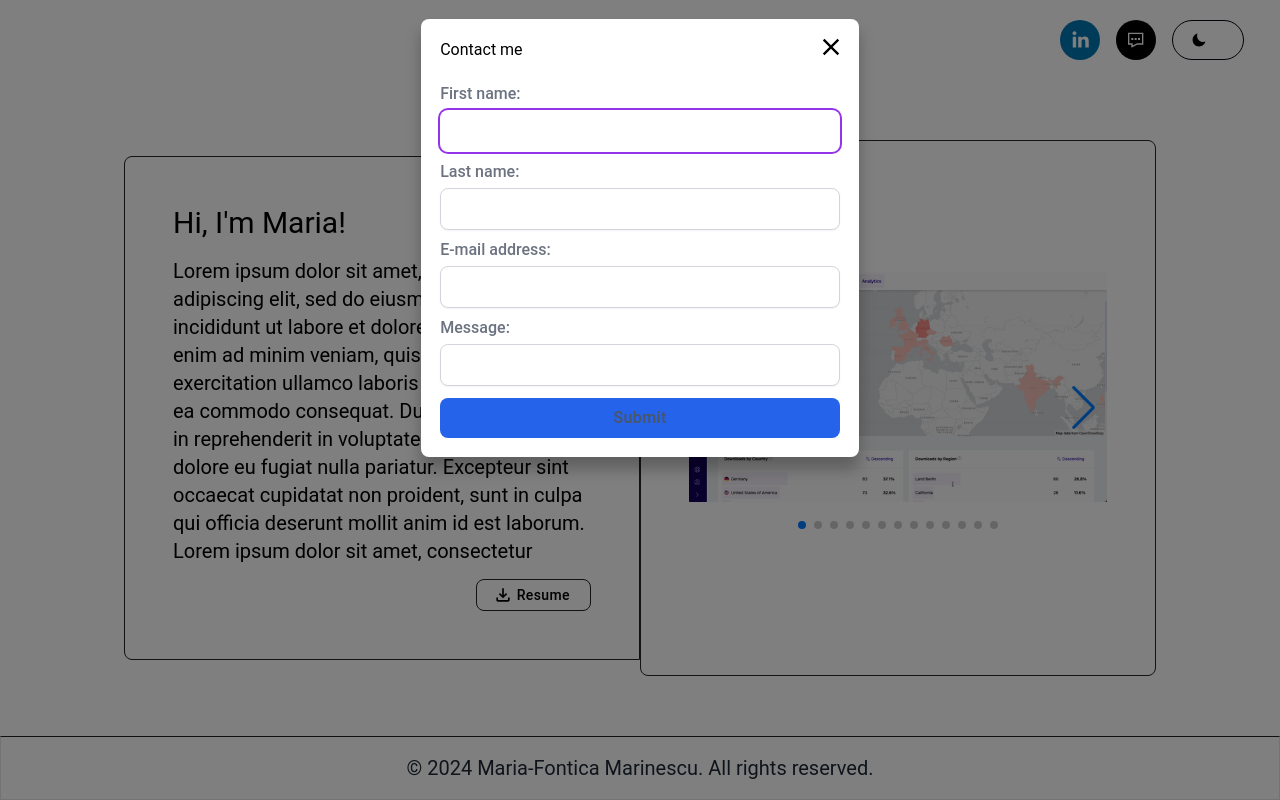
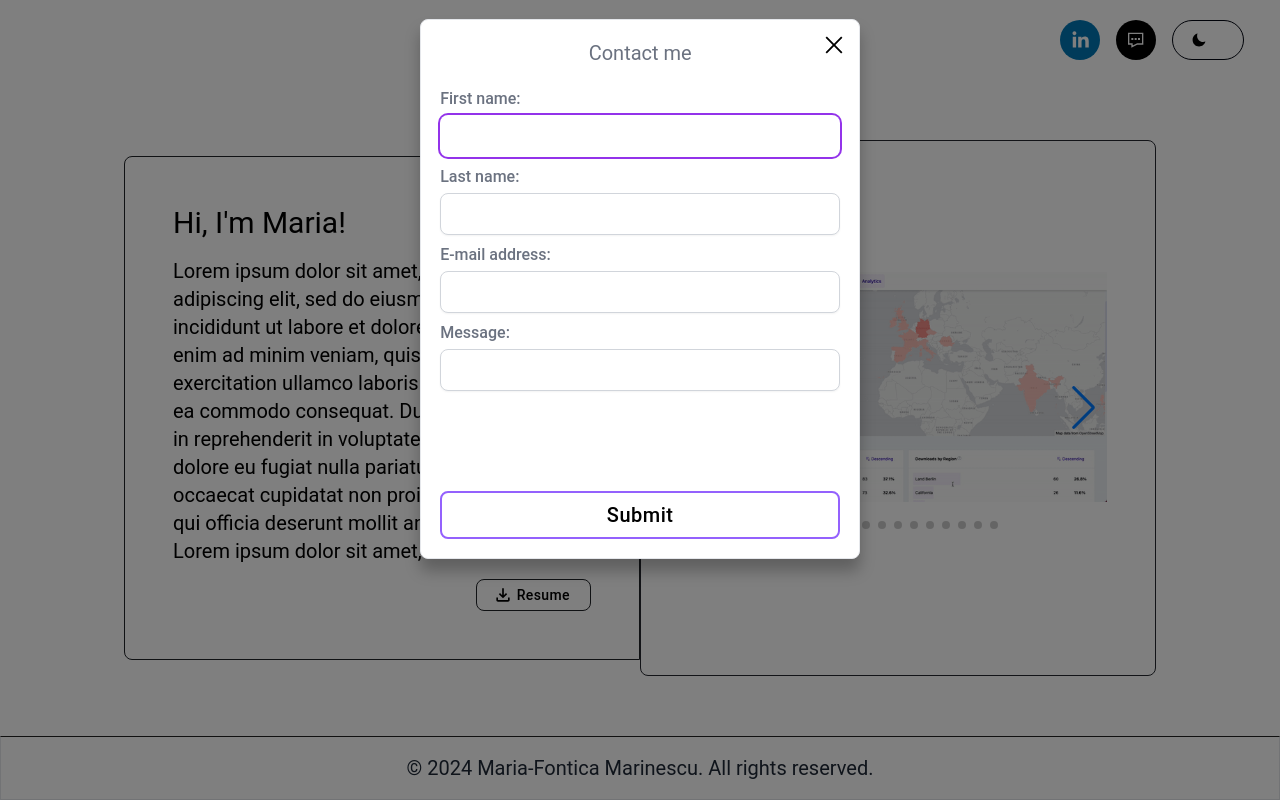
Before and after one commit to mariamarinescu/mmarinescu, a React (Vite) app: page / in a window 1280 px wide. Both pictures are taken after a click on the button 1136 px from the left and 40 px from the top of the page. Built offline with nearby package versions, Linux system fonts and the light colour scheme.

Commit message:
Style contact form

```diff
--- a/src/components/Modal.tsx
+++ b/src/components/Modal.tsx
@@ -1,12 +1,12 @@
 import 'react-responsive-modal/styles.css';
 
+import { RiCloseLargeLine } from 'react-icons/ri';
 import { Modal as ResponsiveModal } from 'react-responsive-modal';
 import { ModalProps } from 'src/types';
 
 export const Modal: React.FC<ModalProps> = ({
   open,
   onClose,
-  title,
   classNames,
   styles,
   children,
@@ -17,11 +17,11 @@ export const Modal: React.FC<ModalProps> = ({
       onClose={onClose}
       classNames={classNames}
       styles={styles}
+      closeIcon={
+        <RiCloseLargeLine size={22} className="text-black dark:text-white" />
+      }
     >
-      <div className="w-[75vw] md:w-[400px] h-full bg-transparent">
-        <h2>{title}</h2>
-        {children}
-      </div>
+      {children}
     </ResponsiveModal>
   );
 };
--- a/src/components/buttons/SimpleButton.tsx
+++ b/src/components/buttons/SimpleButton.tsx
@@ -24,10 +24,9 @@ export const SimpleButton: React.FC<SimpleButtonProps> = ({
         className,
         disabled
           ? 'bg-white border text-black'
-          : 'bg-blue-600 hover:bg-blue-500 ',
-        'flex items-center px-4 py-2 font-medium tracking-wide text-white capitalize text-center',
-        'justify-center',
-        'transition-colors duration-300 transform  rounded-lg focus:outline-none focus:ring focus:ring-blue-300 focus:ring-opacity-80'
+          : 'bg-none border-2 border-neon-pink hover:bg-neon-pink text-black hover:text-white dark:text-neon-pink dark:hover:text-white',
+        'flex items-center px-4 py-2 font-medium tracking-wide capitalize text-center justify-center',
+        'transition-colors duration-300 transform rounded-lg focus:outline-none '
       )}
     >
       {children}
--- a/src/components/inputs/Input.tsx
+++ b/src/components/inputs/Input.tsx
@@ -12,6 +12,7 @@ interface InputProps extends React.InputHTMLAttributes<HTMLInputElement> {
   disabled?: boolean;
   rounded?: 'none' | 'sm' | 'md' | 'lg';
   className?: string;
+  inputClassName?: string;
   register?: UseFormRegisterReturn;
   fieldError?: FieldError;
   errorMessage?: string;
@@ -29,6 +30,7 @@ export const Input: React.FC<InputProps> = (props: InputProps) => {
     errorMessage = '',
     rounded = 'lg',
     register,
+    inputClassName,
     ...rest
   } = props;
 
@@ -57,7 +59,7 @@ export const Input: React.FC<InputProps> = (props: InputProps) => {
           {label} {required && '*'}
         </Label>
       )}
-      <div className="flex w-full h-full flex-col gap-1">
+      <div className={clsx('flex w-full h-fit flex-col gap-1', inputClassName)}>
         <input
           id={id}
           type={type}
--- a/src/components/inputs/Label.tsx
+++ b/src/components/inputs/Label.tsx
@@ -10,7 +10,7 @@ export const Label = ({ id, className, children }: BaseLabel) => {
   return (
     <label
       className={clsx(
-        'block text-base font-medium text-gray-500 mb-1 text-start',
+        'block text-base font-medium text-gray-500 dark:text-gray-200 mb-1 text-start',
         className
       )}
       htmlFor={id}
--- a/src/modules/app/dashboard/components/contact/ContactModal.tsx
+++ b/src/modules/app/dashboard/components/contact/ContactModal.tsx
@@ -1,4 +1,3 @@
-import clsx from 'clsx';
 import { SimpleButton } from 'components/buttons';
 import { Input, Modal } from 'components/index';
 import { useSendEmail } from 'modules/app/hooks';
@@ -50,10 +49,10 @@ export const ContactModal: React.FC<ContactModalProps> = ({
     <Modal
       open={open}
       onClose={onClose}
-      title="Contact me"
       classNames={{
-        modal: 'rounded-lg dark:bg-darker-gray-1',
-        closeButton: 'text-white dark:text-darker-gray-1',
+        modal:
+          'rounded-lg bg-white dark:bg-darker-gray-1 border dark:border-white text-darker-gray-1 dark:text-white text-lg xl:text-xl',
+        closeIcon: 'dark:text-white text-darker-gray-1',
       }}
       styles={{
         modalContainer: {
@@ -62,12 +61,17 @@ export const ContactModal: React.FC<ContactModalProps> = ({
       }}
       {...restProps}
     >
+      <div className="w-[75vw] md:w-[400px] h-full bg-transparent flex flex-col">
+        <div className="flex w-full items-center justify-center">
+          <h2 className="text-gray-500 dark:text-gray-100">Contact me</h2>
+        </div>
+
         <form
           ref={formRef}
           onSubmit={handleSubmit(onSubmit)}
           className="flex flex-col h-full w-full justify-start pt-3 gap-3"
         >
-        <div className="flex flex-col w-full h-fit pt-2 gap-2">
+          <div className="flex flex-col w-full min-h-[400px] pt-2 pb-4 gap-2">
             <Input
               register={register('firstName', {
                 required: true,
@@ -123,9 +127,11 @@ export const ContactModal: React.FC<ContactModalProps> = ({
                   ? 'Message cannot be empty!'
                   : ''
               }
+              inputClassName="h-[140px]"
             />
           </div>
 
+          <div className="flex flex-col h-fit">
             <SimpleButton
               type="submit"
               onClick={(values: any) => {
@@ -133,14 +139,16 @@ export const ContactModal: React.FC<ContactModalProps> = ({
               }}
             >
               <p
-            className={clsx(
-              !isValid ? 'text-gray-600 border-gray-800' : 'text-white'
-            )}
+              // className={clsx(
+              //   !isValid ? 'text-black hover:text-white' : 'text-white'
+              // )}
               >
                 Submit
               </p>
             </SimpleButton>
+          </div>
         </form>
+      </div>
     </Modal>
   );
 };
--- a/tailwind.config.js
+++ b/tailwind.config.js
@@ -31,6 +31,7 @@ export default {
         'th-light-gray-4': '#ECECEC',
         'lighter-gray-1': '#262931',
         'darker-gray-1': '#212429',
+        'neon-pink': '#9461fd',
       },
       screens: {
         xs: '320px',
```
Lines whose indentation alone changed are shown as unchanged.
